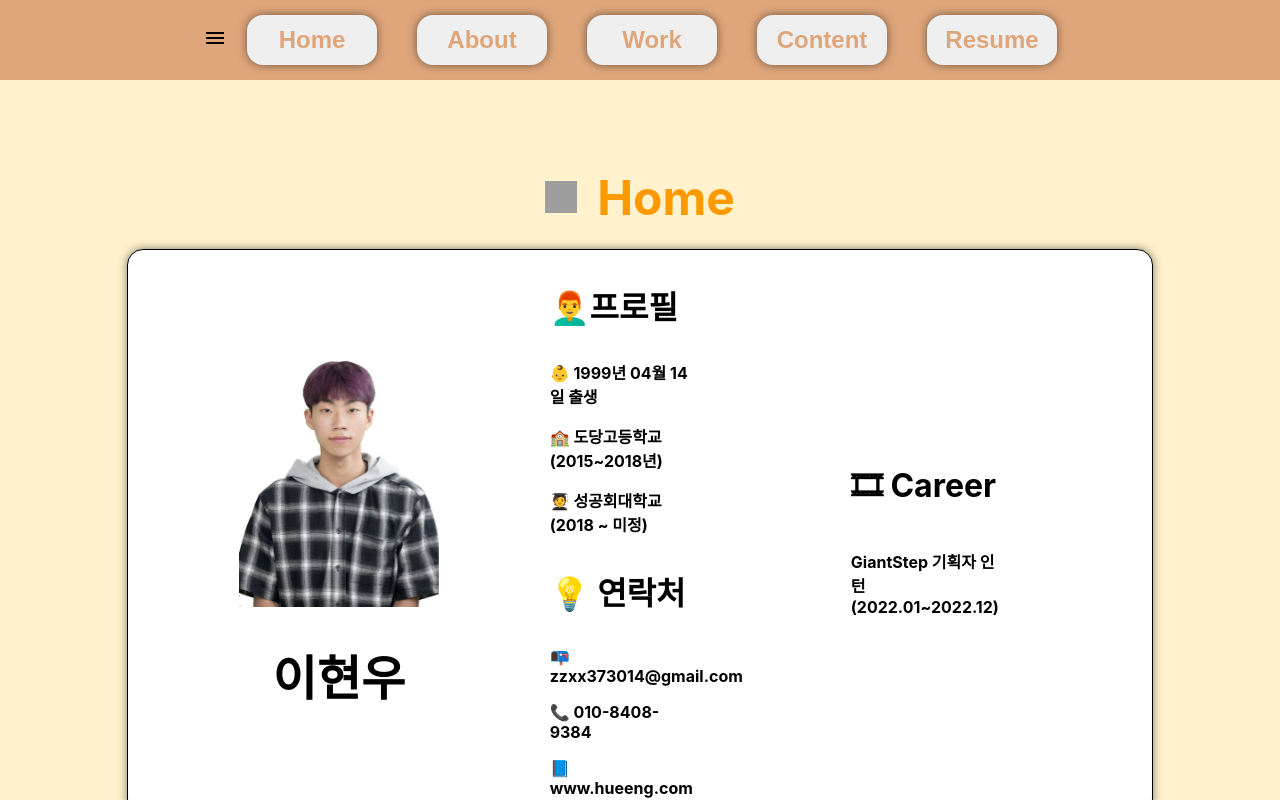
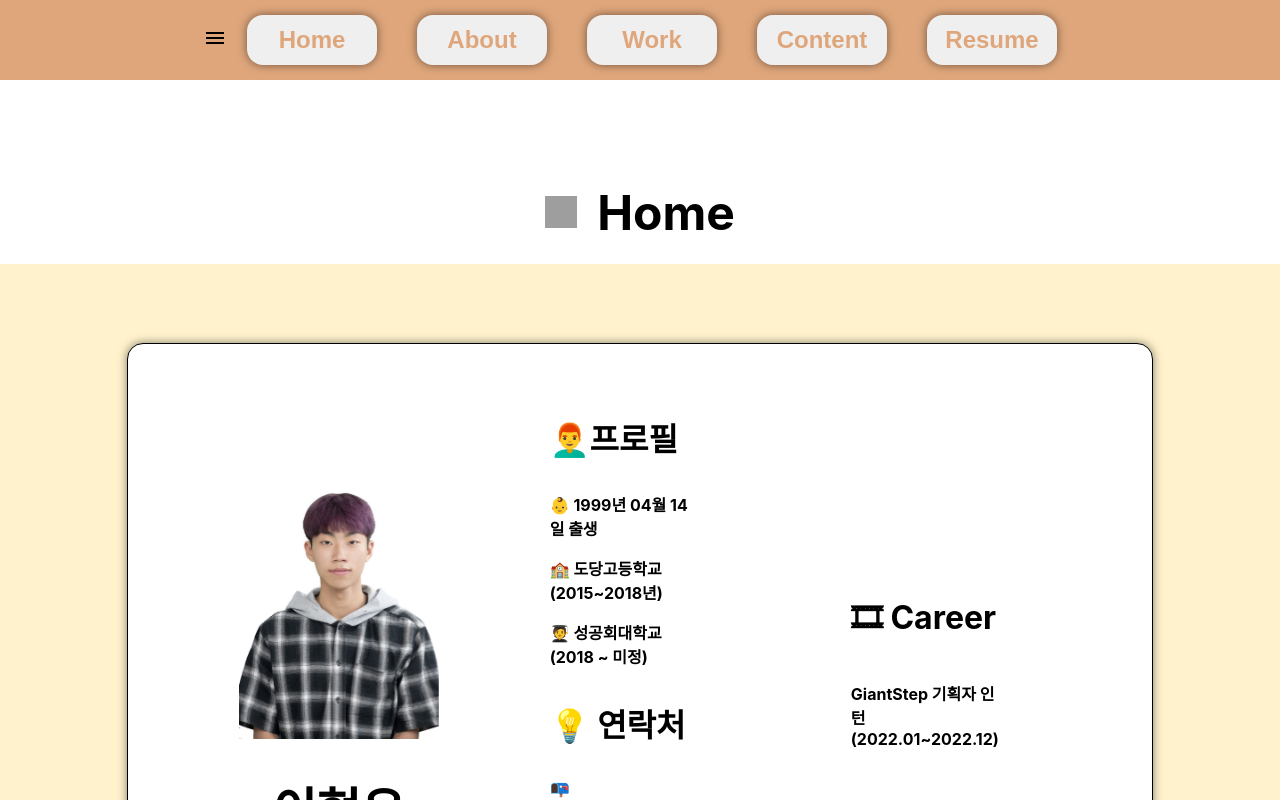
Before and after one commit to LeeHueeng/Porfolio, a React (Create React App) app in the folder portefolio/: page / in a window 1280 px wide. Shown: the top 800 px of the page. Built offline with nearby package versions, Linux system fonts and the light colour scheme; grey boxes are pictures that could not be loaded.

Commit message:
fix - 레이아웃 수정

```diff
--- a/portefolio/src/Components/About.js
+++ b/portefolio/src/Components/About.js
@@ -215,7 +215,7 @@ justify-content: center;
   position: absolute;
   background-color: #FFD966;
   width: 70vw;
-  top: 140vh;
+  top: 170vh;
   left: 15vw;
   z-index: 1;
   height: 70vh;
@@ -314,7 +314,7 @@ input {
   animation: fallAnimation 2s linear forwards;
 }
 #rain, #rain2, #rain3 {
-  top : 160vh;
+  top : 180vh;
   position: absolute;
   display: none;
   font-size: 2rem;
--- a/portefolio/src/Components/Home.js
+++ b/portefolio/src/Components/Home.js
@@ -5,13 +5,15 @@ import { NavbarNameBox } from '../styles/Title.js';
 
 export default function Home() {
     return (
-        <Container>
+        <div>
             <NavbarNameBox>
                 <div className='imgbox'>
                     <img src='https://cdg-portfolio.com/images/black-link.png' width="100%" onClick={() => goToScroll("Home")} />
                 </div>
                 <h1>Home</h1>
             </NavbarNameBox>
+            <Container>
+
                 <div className='Container'>
                     <div className='Title'>
                         <img src='/photo.jpg' width={200} />
@@ -43,6 +45,7 @@ export default function Home() {
                 </div>
 
             </Container >
+        </div>
     )
 }
 
```
Lines whose indentation alone changed are shown as unchanged.
